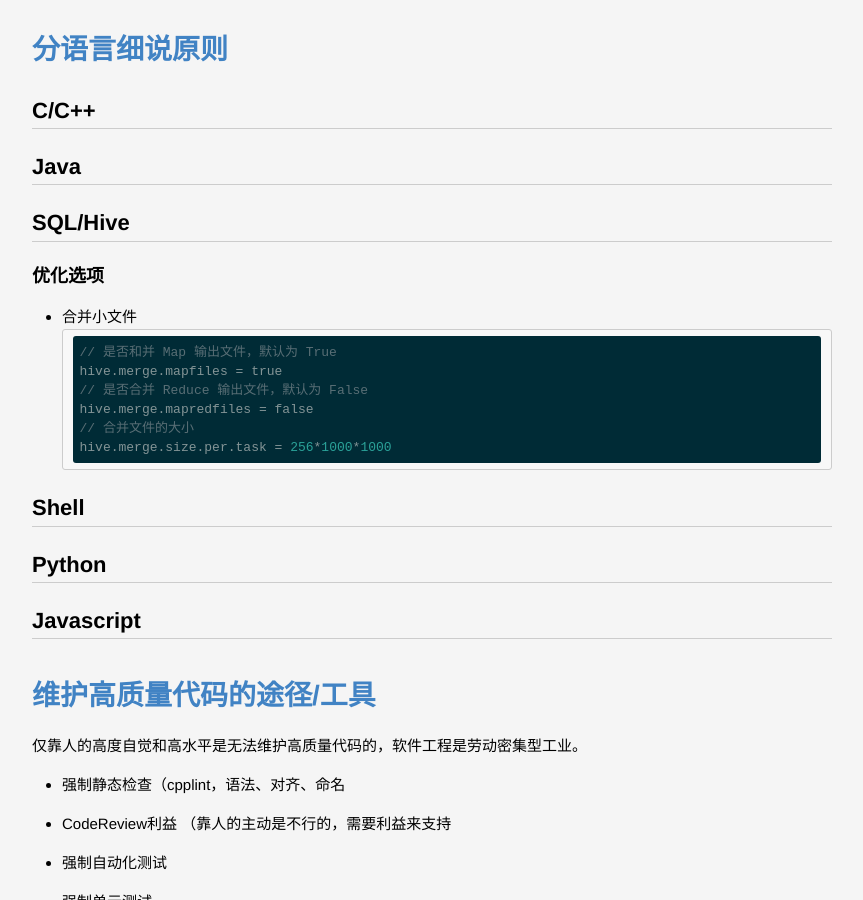
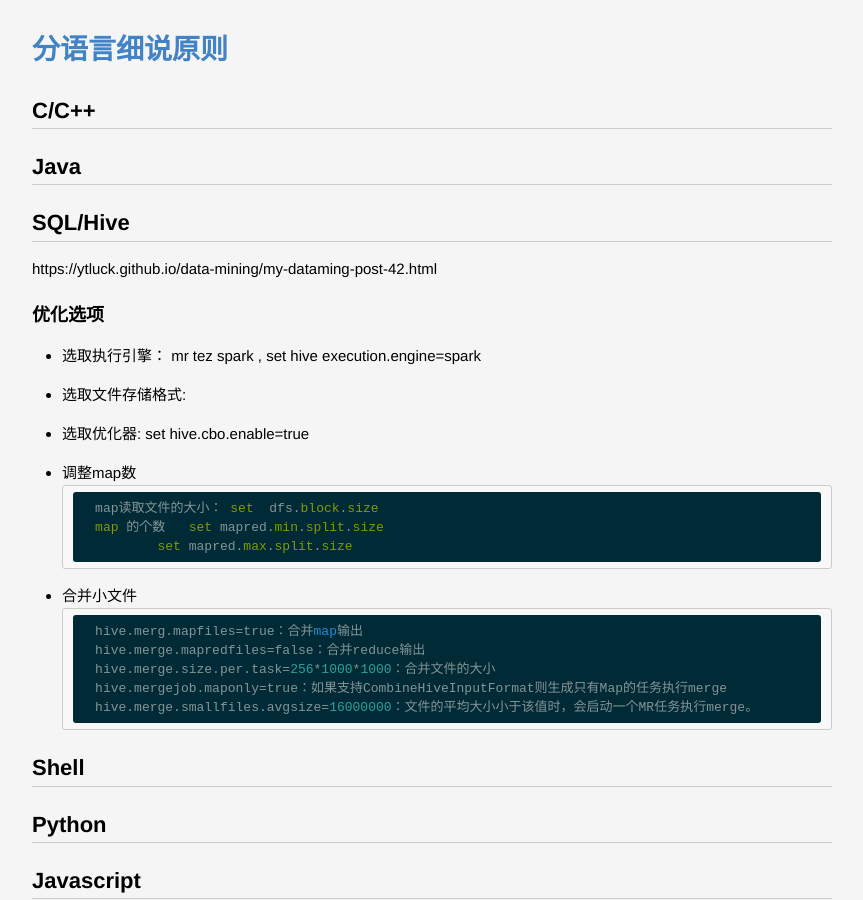
Before and after one commit to lucky521/blog, a Jekyll site: the page built from _posts/language/2020-12-03-clean-code.markdown, in a window 1280 px wide and 900 px high, scrolled down 1629 px. Shown: the whole window, without its empty margins (208-1071 px from the left). Built offline with Jekyll 4.4.1, drawn with Linux system fonts in a browser that asks for light colours.

Commit message:
update blog

````diff
--- a/_posts/language/2018-07-21-big-data-language.markdown
+++ b/_posts/language/2018-07-21-big-data-language.markdown
@@ -55,6 +55,11 @@ Hive SQL背后的原理： https://tech.meituan.com/2014/02/12/hive-sql-to-mapre
 
 
 ## hive-site.xml hive客户端配置和服务端配置都是这个文件
+
+
+
+
+
 
 
 
--- a/_posts/language/2019-01-15-java.markdown
+++ b/_posts/language/2019-01-15-java.markdown
@@ -10,6 +10,10 @@ layout: post
 
 对象拷贝:在 Java 中，除了基本数据类型（元类型）之外，还存在 类的实例对象 这个引用数据类型。而一般使用 『 = 』号做赋值操作的时候。对于基本数据类型，实际上是拷贝的它的值，但是对于对象而言，其实赋值的只是这个对象的引用，将原对象的引用传递过去，他们实际上还是指向的同一个对象。
 
+
+# 语法
+
+getResourceAsStream
 
 
 # JVM
--- a/_posts/language/2020-12-03-clean-code.markdown
+++ b/_posts/language/2020-12-03-clean-code.markdown
@@ -54,34 +54,30 @@ SLAP 抽象层次一致性原则
 
 ## SQL/Hive
 
-
-
-
-
-
+https://ytluck.github.io/data-mining/my-dataming-post-42.html
 
 
 
 ### 优化选项
 
+* 选取执行引擎： mr tez spark  , set hive execution.engine=spark
+* 选取文件存储格式:
+* 选取优化器: set  hive.cbo.enable=true
 
-
-
-
-
-
-
-
-
+* 调整map数
+```
+    map读取文件的大小： set  dfs.block.size
+    map 的个数   set mapred.min.split.size
+            set mapred.max.split.size
+```
 
 * 合并小文件
 ```
-// 是否和并 Map 输出文件，默认为 True
-hive.merge.mapfiles = true
-// 是否合并 Reduce 输出文件，默认为 False
-hive.merge.mapredfiles = false
-// 合并文件的大小
-hive.merge.size.per.task = 256*1000*1000
+    hive.merg.mapfiles=true：合并map输出
+    hive.merge.mapredfiles=false：合并reduce输出
+    hive.merge.size.per.task=256*1000*1000：合并文件的大小
+    hive.mergejob.maponly=true：如果支持CombineHiveInputFormat则生成只有Map的任务执行merge
+    hive.merge.smallfiles.avgsize=16000000：文件的平均大小小于该值时，会启动一个MR任务执行merge。
 ```
 
 
````
Also changed, not shown: _posts/language/2020-03-11-scala.markdown (+8 -2 lines), _posts/tech/2021-05-14-front-end.markdown (+12 -0 lines).
